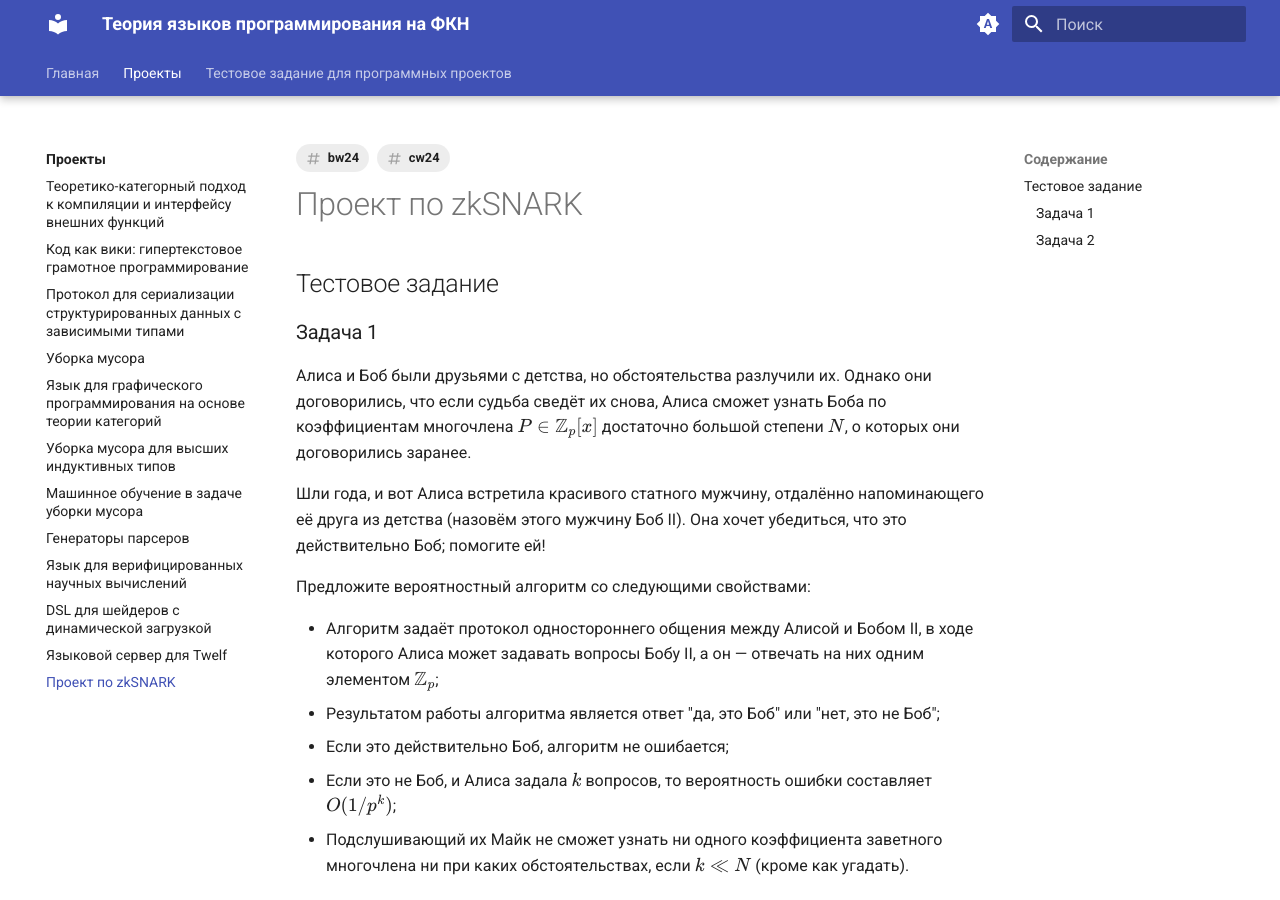
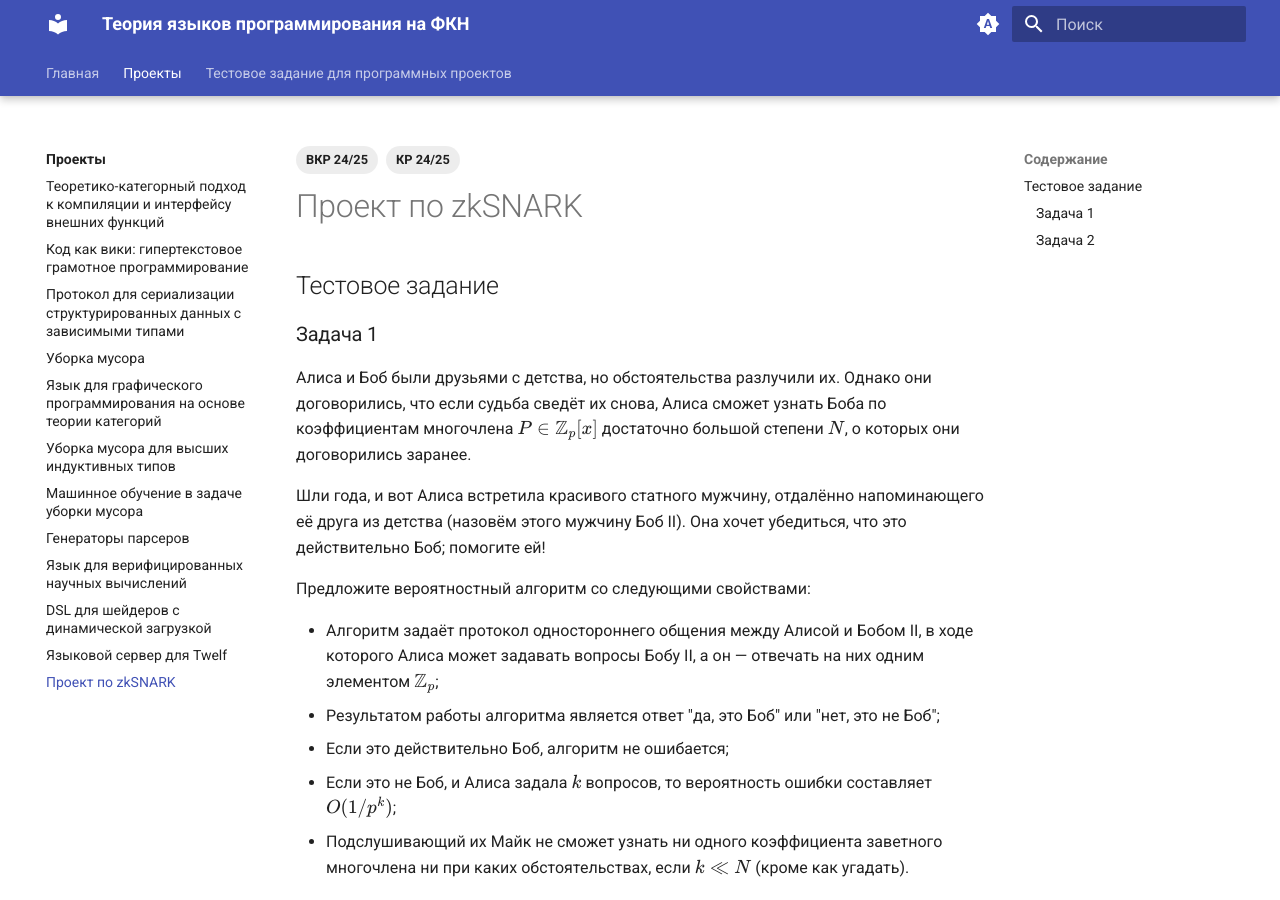
Before and after one commit to Church-of-Church-HSE/Church-of-Church-HSE.github.io, an MkDocs documentation site: the page built from docs/projects/zksnark.md, in a window 1280 px wide and 900 px high. Built offline with MkDocs 1.6.1 and Material for MkDocs 9.7.7, drawn with Linux system fonts in a browser that asks for light colours.

Commit message:
remove tag ids

```diff
--- a/docs/projects/zksnark.md
+++ b/docs/projects/zksnark.md
@@ -1,7 +1,7 @@
 ---
 tags:
-  - cw24
-  - bw24
+  - КР 24/25
+  - ВКР 24/25
 ---
 
 # Проект по zkSNARK
--- a/mkdocs.yml
+++ b/mkdocs.yml
@@ -76,10 +76,6 @@ extra:
   social:
     - icon: fontawesome/brands/github
       link: https://github.com/Church-of-Church-HSE/
-  tags:
-    КР 24/25: cw24
-    ВКР 24/25: bw24
-    Проект 24/25: pr24
 extra_javascript:
   - javascripts/mathjax.js
   - https://unpkg.com/mathjax@3/es5/tex-mml-chtml.js
```
